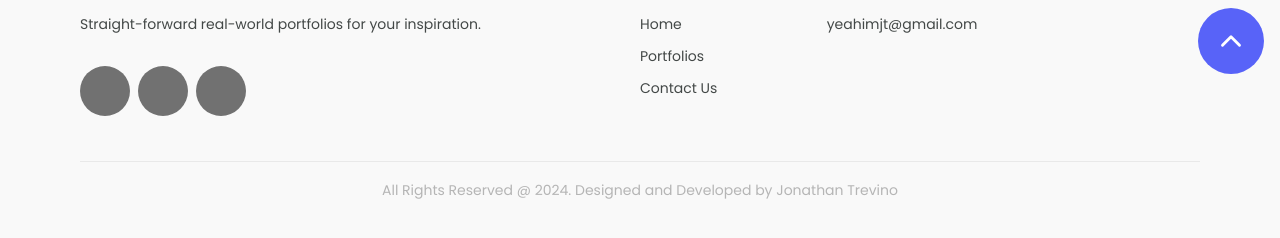
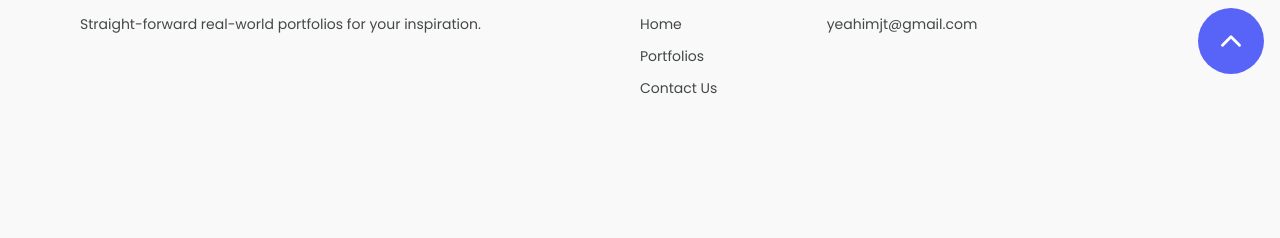
Before and after one commit to jtrevdev/linkfolio, a Next.js app: page /portfolios in a window 1280 px wide. Shown: the part 710-948 px from the top of the page. After the commit the page ends 854 px from the top, so only its background shows below. Built offline with nearby package versions, Linux system fonts and the light colour scheme; no server answers; the database is empty.

Commit message:
temp removing content

```diff
--- a/components/footer.tsx
+++ b/components/footer.tsx
@@ -11,11 +11,11 @@ const Footer = () => {
             <p className='text-[14px] text-general'>
               Straight-forward real-world portfolios for your inspiration.
             </p>
-            <section className='mt-[20px] flex flex-row gap-[8px]'>
-              <button className='h-[50px] w-[50px] rounded-full bg-[color:#717171]'></button>
-              <button className='h-[50px] w-[50px] rounded-full bg-[color:#717171]'></button>
-              <button className='h-[50px] w-[50px] rounded-full bg-[color:#717171]'></button>
-            </section>
+            {/* <section className='mt-[20px] flex flex-row gap-[8px]'> */}
+            {/*   <button className='h-[50px] w-[50px] rounded-full bg-[color:#717171]'></button> */}
+            {/*   <button className='h-[50px] w-[50px] rounded-full bg-[color:#717171]'></button> */}
+            {/*   <button className='h-[50px] w-[50px] rounded-full bg-[color:#717171]'></button> */}
+            {/* </section> */}
           </span>
         </section>
         <section className='col-span-1 grid grid-cols-3'>
@@ -43,14 +43,14 @@ const Footer = () => {
           </span>
         </section>
       </div>
-      <div>
-        <section className='mb-[81px] border-t border-border'>
-          <p className='mt-[18px] text-center text-[14px] text-unimportant'>
-            All Rights Reserved @ 2024. Designed and Developed by Jonathan
-            Trevino
-          </p>
-        </section>
-      </div>
+      {/* <div> */}
+      {/*   <section className='mb-[81px] border-t border-border'> */}
+      {/*     <p className='mt-[18px] text-center text-[14px] text-unimportant'> */}
+      {/*       All Rights Reserved @ 2024. Designed and Developed by Jonathan */}
+      {/*       Trevino */}
+      {/*     </p> */}
+      {/*   </section> */}
+      {/* </div> */}
     </footer>
   );
 };
```
